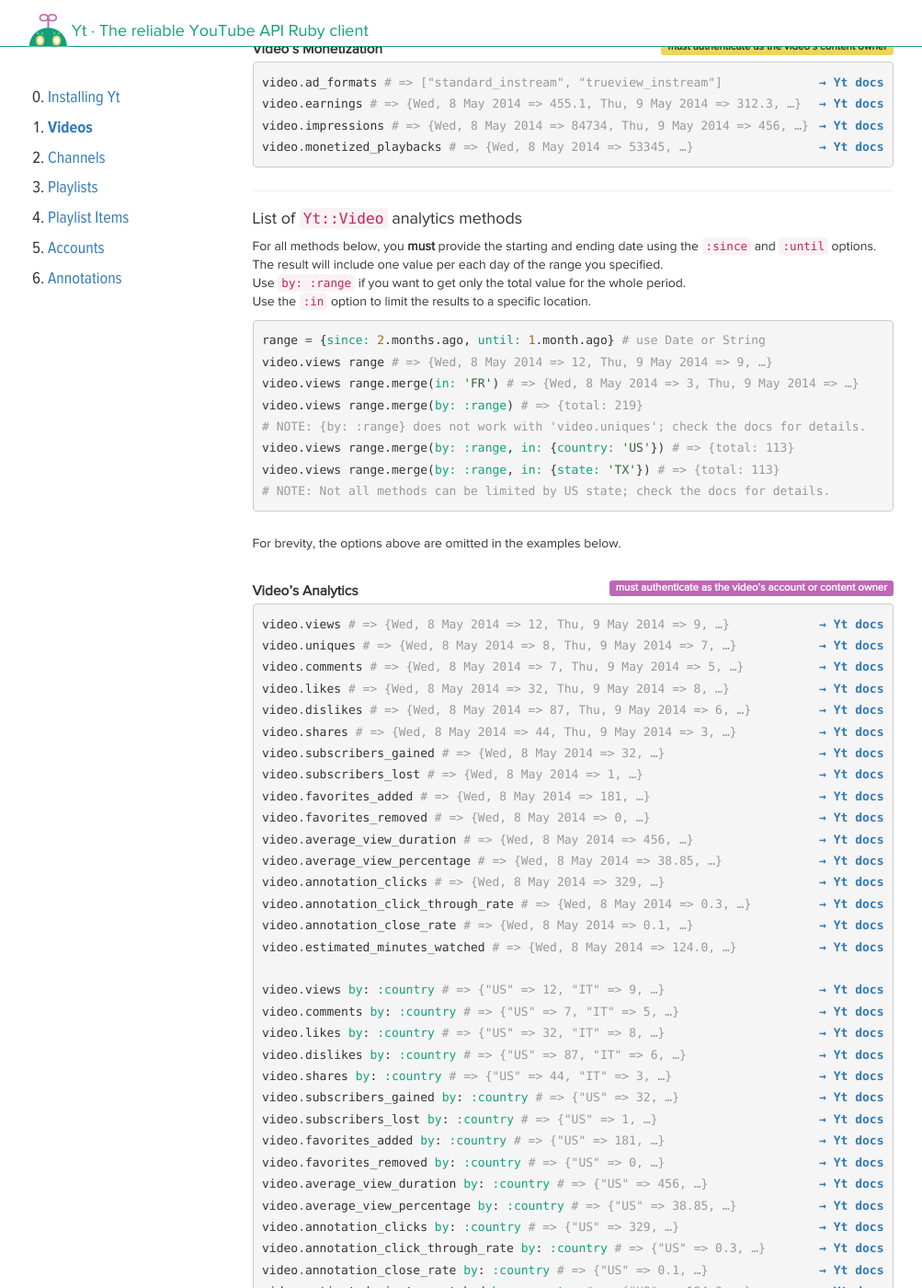
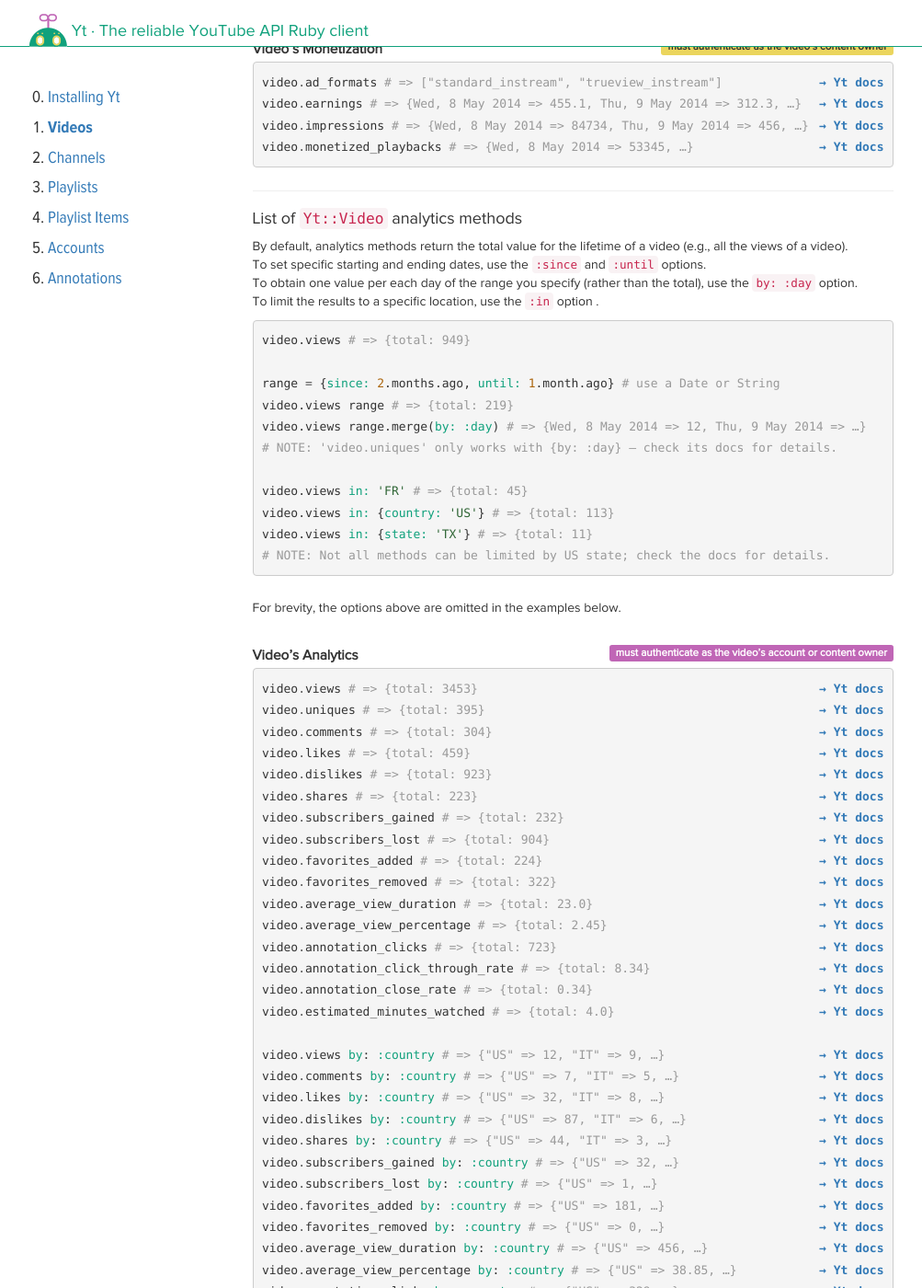
Before and after one commit to nullscreen/yt, a Jekyll site: the page built from videos.html, in a window 1280 px wide and 1400 px high, scrolled down 3929 px. Shown: the whole window at 92% size, without its empty margins (138-1141 px from the left). Built offline with Jekyll 4.4.1, drawn with Linux system fonts in a browser that asks for light colours; nearby versions of some CDN libraries; some web fonts are replaced.

Commit message:
Change default to by: :range to match 81e1c01

```diff
--- a/_config.yml
+++ b/_config.yml
@@ -7,4 +7,4 @@
       path: ""
     values:
       layout:  "default"
-      version: 0.22.2
+      version: 0.23.0
--- a/videos.html
+++ b/videos.html
@@ -212,19 +212,22 @@
 <a class="anchor" id="analytics"></a>
 
 <p>
-  For all methods below, you <strong>must</strong> provide the starting and ending date using the <code>:since</code> and <code>:until</code> options.<br />
-  The result will include one value per each day of the range you specified. <br />
-  Use <code>by: :range</code> if you want to get only the total value for the whole period.<br />
-  Use the <code>:in</code> option to limit the results to a specific location.
+  By default, analytics methods return the total value for the lifetime of a video (e.g., all the views of a video).<br />
+  To set specific starting and ending dates, use the <code>:since</code> and <code>:until</code> options.<br />
+  To obtain one value per each day of the range you specify (rather than the total), use the <code>by: :day</code> option.<br />
+  To limit the results to a specific location, use the <code>:in</code> option .
 </p>
 {% highlight ruby %}
-range = {since: 2.months.ago, until: 1.month.ago} # use Date or String
-video.views range # => {Wed, 8 May 2014 => 12, Thu, 9 May 2014 => 9, …}
-video.views range.merge(in: 'FR') # => {Wed, 8 May 2014 => 3, Thu, 9 May 2014 => …}
-video.views range.merge(by: :range) # => {total: 219}
-# NOTE: {by: :range} does not work with 'video.uniques'; check the docs for details.
-video.views range.merge(by: :range, in: {country: 'US'}) # => {total: 113}
-video.views range.merge(by: :range, in: {state: 'TX'}) # => {total: 113}
+video.views # => {total: 949}
+
+range = {since: 2.months.ago, until: 1.month.ago} # use a Date or String
+video.views range # => {total: 219}
+video.views range.merge(by: :day) # => {Wed, 8 May 2014 => 12, Thu, 9 May 2014 => …}
+# NOTE: 'video.uniques' only works with {by: :day} – check its docs for details.
+
+video.views in: 'FR' # => {total: 45}
+video.views in: {country: 'US'} # => {total: 113}
+video.views in: {state: 'TX'} # => {total: 11}
 # NOTE: Not all methods can be limited by US state; check the docs for details.
 {% endhighlight %}
 <p>
@@ -235,22 +238,22 @@
   {% include dt.html title="Video’s Analytics" label="warning" auth="must authenticate as the video’s account or content owner" %}
   <dd>
 <div class="highlight"><pre>
-{% include doc.html link="Models/Video#views" %}{% include example.html object='video' method='views' result='{Wed, 8 May 2014 =&gt; 12, Thu, 9 May 2014 => 9, …}' %}
-{% include doc.html link="Models/Video#uniques" %}{% include example.html object='video' method='uniques' result='{Wed, 8 May 2014 =&gt; 8, Thu, 9 May 2014 => 7, …}' %}
-{% include doc.html link="Models/Video#comments" %}{% include example.html object='video' method='comments' result='{Wed, 8 May 2014 =&gt; 7, Thu, 9 May 2014 => 5, …}' %}
-{% include doc.html link="Models/Video#likes" %}{% include example.html object='video' method='likes' result='{Wed, 8 May 2014 =&gt; 32, Thu, 9 May 2014 => 8, …}' %}
-{% include doc.html link="Models/Video#dislikes" %}{% include example.html object='video' method='dislikes' result='{Wed, 8 May 2014 =&gt; 87, Thu, 9 May 2014 => 6, …}' %}
-{% include doc.html link="Models/Video#shares" %}{% include example.html object='video' method='shares' result='{Wed, 8 May 2014 =&gt; 44, Thu, 9 May 2014 => 3, …}' %}
-{% include doc.html link="Models/Video#subscribers_gained" %}{% include example.html object='video' method='subscribers_gained' result='{Wed, 8 May 2014 =&gt; 32, …}' %}
-{% include doc.html link="Models/Video#subscribers_lost" %}{% include example.html object='video' method='subscribers_lost' result='{Wed, 8 May 2014 =&gt; 1, …}' %}
-{% include doc.html link="Models/Video#favorites_added" %}{% include example.html object='video' method='favorites_added' result='{Wed, 8 May 2014 =&gt; 181, …}' %}
-{% include doc.html link="Models/Video#favorites_removed" %}{% include example.html object='video' method='favorites_removed' result='{Wed, 8 May 2014 =&gt; 0, …}' %}
-{% include doc.html link="Models/Video#average_view_duration" %}{% include example.html object='video' method='average_view_duration' result='{Wed, 8 May 2014 =&gt; 456, …}' %}
-{% include doc.html link="Models/Video#average_view_percentage" %}{% include example.html object='video' method='average_view_percentage' result='{Wed, 8 May 2014 =&gt; 38.85, …}' %}
-{% include doc.html link="Models/Video#annotation_clicks" %}{% include example.html object='video' method='annotation_clicks' result='{Wed, 8 May 2014 =&gt; 329, …}' %}
-{% include doc.html link="Models/Video#annotation_click_through_rate" %}{% include example.html object='video' method='annotation_click_through_rate' result='{Wed, 8 May 2014 =&gt; 0.3, …}' %}
-{% include doc.html link="Models/Video#annotation_close_rate" %}{% include example.html object='video' method='annotation_close_rate' result='{Wed, 8 May 2014 =&gt; 0.1, …}' %}
-{% include doc.html link="Models/Video#estimated_minutes_watched" %}{% include example.html object='video' method='estimated_minutes_watched' result='{Wed, 8 May 2014 =&gt; 124.0, …}' %}
+{% include doc.html link="Models/Video#views" %}{% include example.html object='video' method='views' result='{total: 3453}' %}
+{% include doc.html link="Models/Video#uniques" %}{% include example.html object='video' method='uniques' result='{total: 395}' %}
+{% include doc.html link="Models/Video#comments" %}{% include example.html object='video' method='comments' result='{total: 304}' %}
+{% include doc.html link="Models/Video#likes" %}{% include example.html object='video' method='likes' result='{total: 459}' %}
+{% include doc.html link="Models/Video#dislikes" %}{% include example.html object='video' method='dislikes' result='{total: 923}' %}
+{% include doc.html link="Models/Video#shares" %}{% include example.html object='video' method='shares' result='{total: 223}' %}
+{% include doc.html link="Models/Video#subscribers_gained" %}{% include example.html object='video' method='subscribers_gained' result='{total: 232}' %}
+{% include doc.html link="Models/Video#subscribers_lost" %}{% include example.html object='video' method='subscribers_lost' result='{total: 904}' %}
+{% include doc.html link="Models/Video#favorites_added" %}{% include example.html object='video' method='favorites_added' result='{total: 224}' %}
+{% include doc.html link="Models/Video#favorites_removed" %}{% include example.html object='video' method='favorites_removed' result='{total: 322}' %}
+{% include doc.html link="Models/Video#average_view_duration" %}{% include example.html object='video' method='average_view_duration' result='{total: 23.0}' %}
+{% include doc.html link="Models/Video#average_view_percentage" %}{% include example.html object='video' method='average_view_percentage' result='{total: 2.45}' %}
+{% include doc.html link="Models/Video#annotation_clicks" %}{% include example.html object='video' method='annotation_clicks' result='{total: 723}' %}
+{% include doc.html link="Models/Video#annotation_click_through_rate" %}{% include example.html object='video' method='annotation_click_through_rate' result='{total: 8.34}' %}
+{% include doc.html link="Models/Video#annotation_close_rate" %}{% include example.html object='video' method='annotation_close_rate' result='{total: 0.34}' %}
+{% include doc.html link="Models/Video#estimated_minutes_watched" %}{% include example.html object='video' method='estimated_minutes_watched' result='{total: 4.0}' %}
 
 {% include doc.html link="Models/Video#views" %}{% include example.html object='video' method='views' params=' <span class="ss">by</span><span class="p">:</span> <span class="ss">:country</span>' result='{"US" =&gt; 12, "IT" => 9, …}' %}
 {% include doc.html link="Models/Video#comments" %}{% include example.html object='video' method='comments' params=' <span class="ss">by</span><span class="p">:</span> <span class="ss">:country</span>' result='{"US" =&gt; 7, "IT" => 5, …}' %}
```
Also changed, not shown: channels.html (+30 -29 lines), playlists.html (+19 -17 lines).
